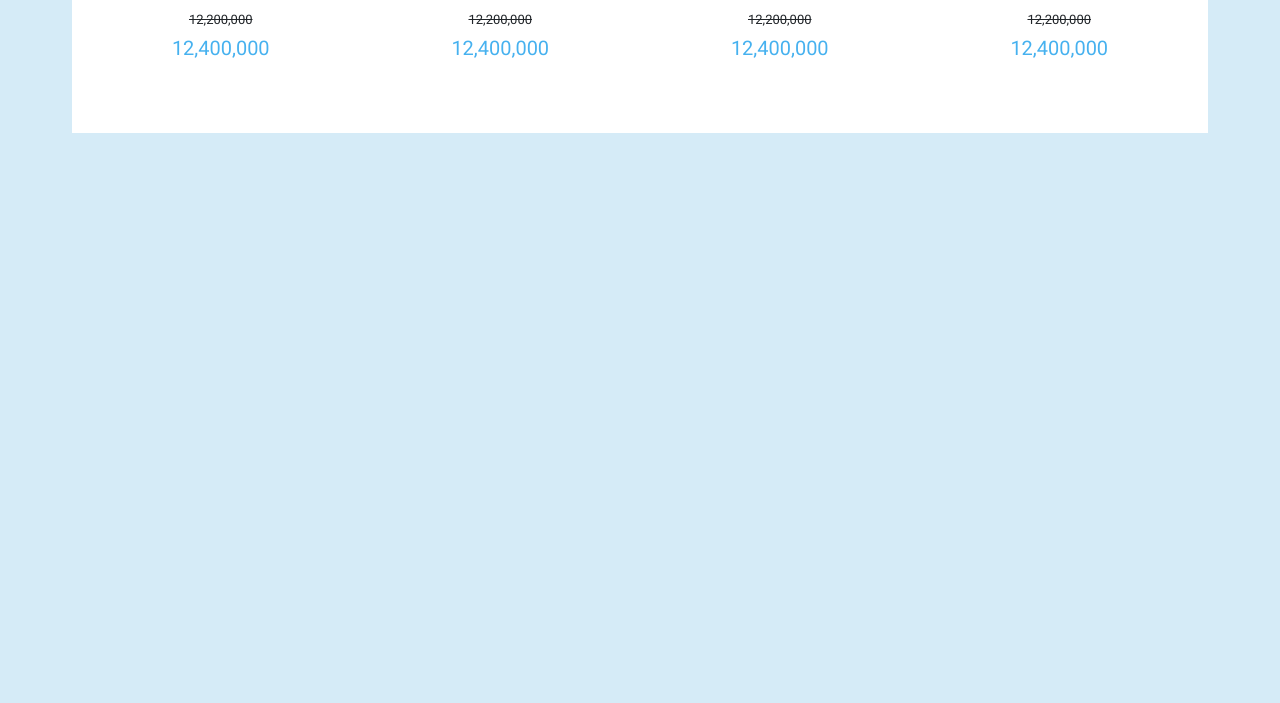
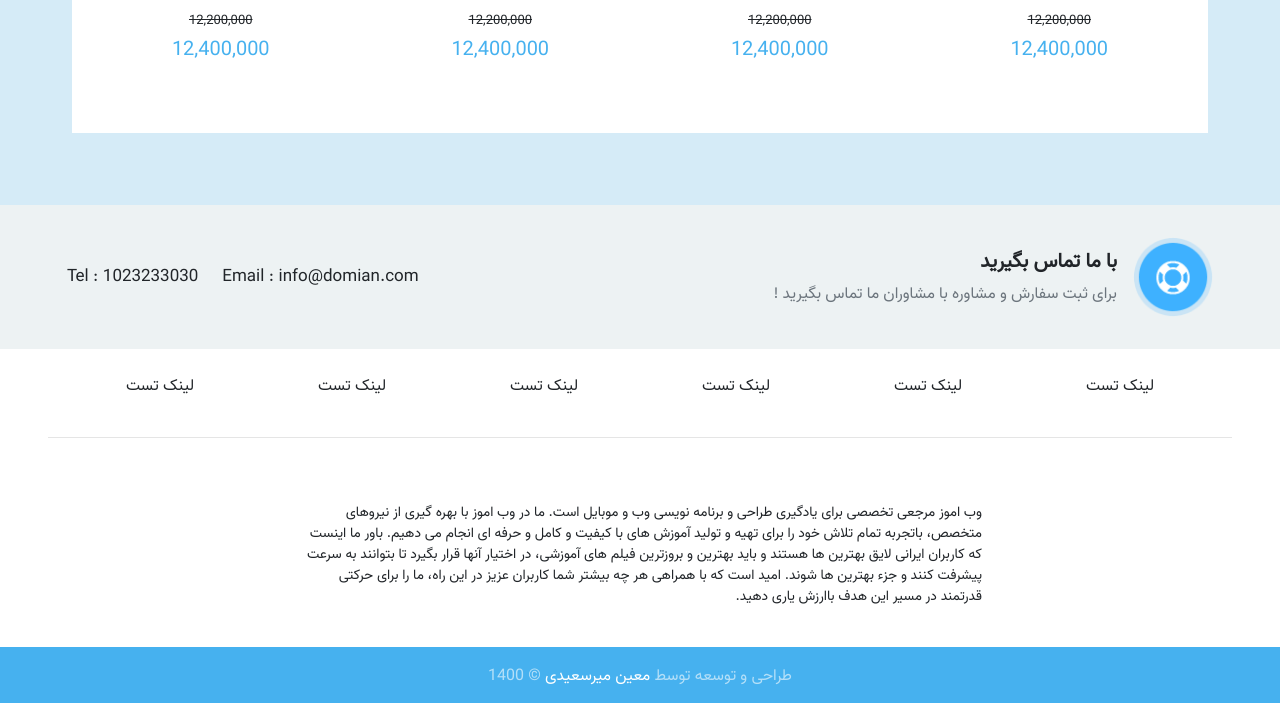
Before and after one commit to Moein0Mirsaeedi/Shop-WebAmooz, a plain HTML site: page index.html in a window 1280 px wide. Shown: the part 3016-3719 px from the top of the page. Before the commit the page ends 3200 px from the top, so only its background shows below. Drawn offline with nearby package versions, Linux system fonts and the light colour scheme.

Commit message:
Create Footer

```diff
--- a/Styles/styles.css
+++ b/Styles/styles.css
@@ -6,6 +6,11 @@
 @font-face {
   font-family: vazir-d;
   src: url(../Font/Vazir-Bold-UI.ttf);
+}
+
+*{
+  margin: 0;
+  padding: 0;
 }
 
 body {
@@ -283,3 +288,40 @@ nav ul {
 .img-sell .row .col-12 a img{
   width: 100%;
 }
+
+.my-info-footer{
+  background-color: #EDF2F3;
+}
+
+.my-info-footer img{
+  width: 80px;
+}
+
+.p-tel p{
+ font-size: 17px;
+}
+
+.p-tel{
+  display: flex;
+  align-items: center;
+}
+
+.my-more-footer{
+  background-color: white;
+}
+
+.copyright-footer{
+  background-color: #46B1EF;
+}
+
+footer{
+  font-family: vazir;
+}
+
+.text-footer-info{
+  padding: 0 250px;
+}
+
+.text-footer-info p{
+  font-size: 14px;
+}
--- a/index.html
+++ b/index.html
@@ -367,6 +367,56 @@
         </div>
       </div>
     </div>
+
+    <div class="footer pt-4">
+      <footer class="my-foooter mt-5">
+        <div class="my-info-footer py-4 px-5">
+          <div class="row m-0 py-2 px-1">
+            <div class="col-12 col-md-6 p-tel">
+              <p class="d-md-inline m-0 mr-4">Tel : 1023233030</p>
+              <p class="d-md-inline m-0">Email : info@domian.com</p>
+            </div>
+            <div class="col-12 col-md-6 d-flex call-we" dir="rtl">
+              <img src="Images/tamasbama.png" alt="" />
+
+              <div class="text-info text-right mt-2 mr-md-3" dir="rtl">
+                <h5 class="text-body m-0 mt-1"><b>با ما تماس بگیرید</b></h5>
+                <p class="text-muted m-0 mt-2">
+                  برای ثبت سفارش و مشاوره با مشاوران ما تماس بگیرید !
+                </p>
+              </div>
+            </div>
+          </div>
+        </div>
+        <div class="my-more-footer py-4 px-5">
+          <div class="row m-0 px-3 pb-4">
+            <div class="col-12 col-sm-6 col-md-2 p-0 text-center">لینک تست</div>
+            <div class="col-12 col-sm-6 col-md-2 p-0 text-center">لینک تست</div>
+            <div class="col-12 col-sm-6 col-md-2 p-0 text-center">لینک تست</div>
+            <div class="col-12 col-sm-6 col-md-2 p-0 text-center">لینک تست</div>
+            <div class="col-12 col-sm-6 col-md-2 p-0 text-center">لینک تست</div>
+            <div class="col-12 col-sm-6 col-md-2 p-0 text-center">لینک تست</div>
+          </div>
+          <hr />
+          <div class="text-footer-info pt-5" dir="rtl">
+            <p class="text-right" dir="rtl">
+              وب اموز مرجعی تخصصی برای یادگیری طراحی و برنامه نویسی وب و موبایل
+              است. ما در وب اموز با بهره گیری از نیروهای متخصص، باتجربه تمام
+              تلاش خود را برای تهیه و تولید آموزش های با کیفیت و کامل و حرفه ای
+              انجام می دهیم. باور ما اینست که کاربران ایرانی لایق بهترین ها
+              هستند و باید بهترین و بروزترین فیلم های آموزشی، در اختیار آنها
+              قرار بگیرد تا بتوانند به سرعت پیشرفت کنند و جزء بهترین ها شوند.
+              امید است که با همراهی هر چه بیشتر شما کاربران عزیز در این راه، ما
+              را برای حرکتی قدرتمند در مسیر این هدف باارزش یاری دهید.
+            </p>
+          </div>
+        </div>
+        <div class="copyright-footer text-center">
+          <p class="py-3" style="color: #b3dff8;">طراحی و توسعه توسط <span style="color: white;">معین میرسعیدی</span> © 1400</p>
+        </div>
+      </footer>
+    </div>
+
     <script>
       $(".carousel").carousel({
         interval: 2000,
```
Also changed, not shown: Images/tamasbama.png (added).
